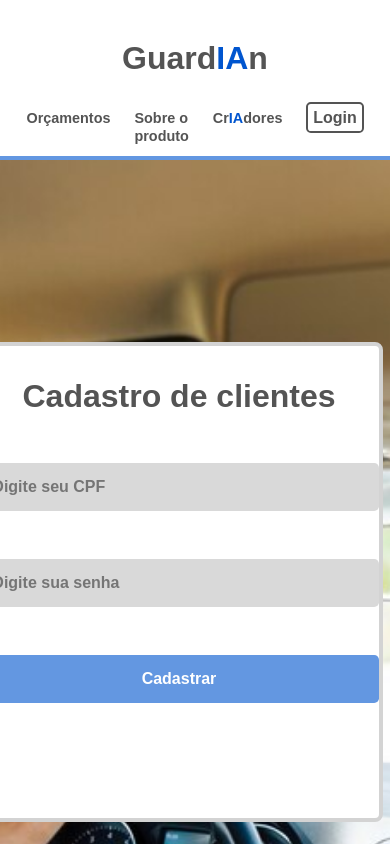
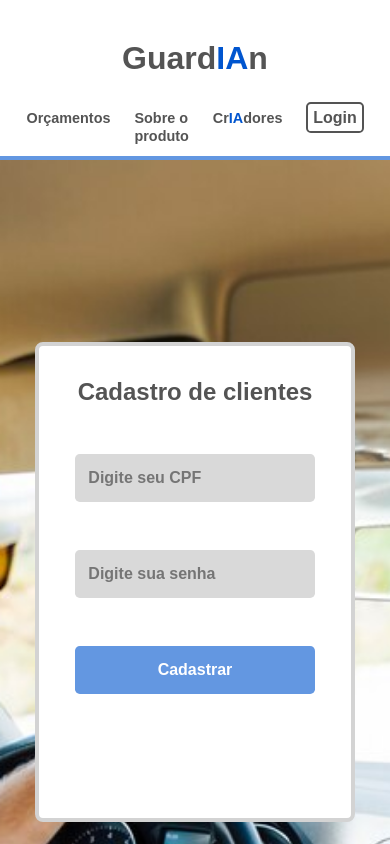
Before and after one commit to ViniciusSantanaa/challenge_4sprint, a Next.js app: page /login in a window 390 px wide. Shown: the top 844 px of the page. Built offline with nearby package versions, Linux system fonts and the light colour scheme.

Commit message:
login pronto

```diff
--- a/src/app/page.module.css
+++ b/src/app/page.module.css
@@ -22,7 +22,7 @@
 }
 
 .fundo{
-    height: 50vh;
+    height: 75vh;
     background-color: #E9E9E9;
     margin-top: 2rem;
     padding-top: 1rem;
--- a/src/components/Cadastro/Cadastro.module.css
+++ b/src/components/Cadastro/Cadastro.module.css
@@ -33,3 +33,31 @@
     font-weight: bold;
     margin-top: 0.5rem;
 }
+
+@media (max-width: 430px) {
+    .input{
+        width: 15rem;
+    }
+
+    .button{
+        width: 15rem;
+    }
+}
+
+@media (min-width: 431px) and (max-width: 744px) {
+    .input{
+        width: 20rem;
+    }
+
+    .button{
+        width: 20rem;
+    }
+}
+
+@media (min-width: 745px) and (max-width: 834px) {
+
+}
+
+@media (min-width: 835px) and (max-width: 1024px) {
+
+}
--- a/src/components/Formulario/Formulario.module.css
+++ b/src/components/Formulario/Formulario.module.css
@@ -15,3 +15,37 @@
     margin-top: 2rem;
     font-size: 2rem;
 }
+
+@media (max-width: 430px) {
+    .fundo_form{
+        width: 20rem;
+        height: 30rem;
+        margin-right: auto;
+        margin-top: 0;
+    }
+
+    .h1{
+        font-size: 1.5rem;
+    }
+}
+
+@media (min-width: 431px) and (max-width: 744px) {
+    .fundo_form{
+        width: 25rem;
+        height: 30rem;
+        margin-right: auto;
+        margin-top: 0;
+    }
+
+    .h1{
+        font-size: 1.5rem;
+    }
+}
+
+@media (min-width: 745px) and (max-width: 834px) {
+
+}
+
+@media (min-width: 835px) and (max-width: 1024px) {
+
+}
```
